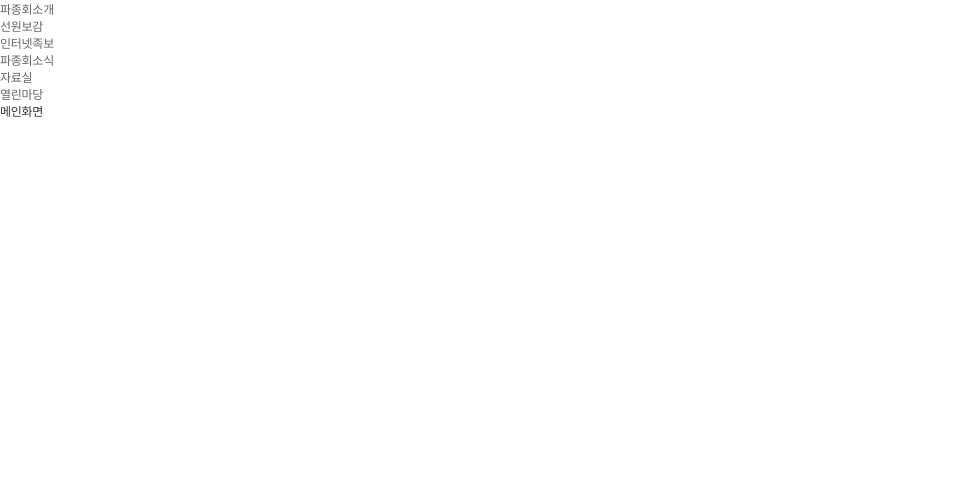
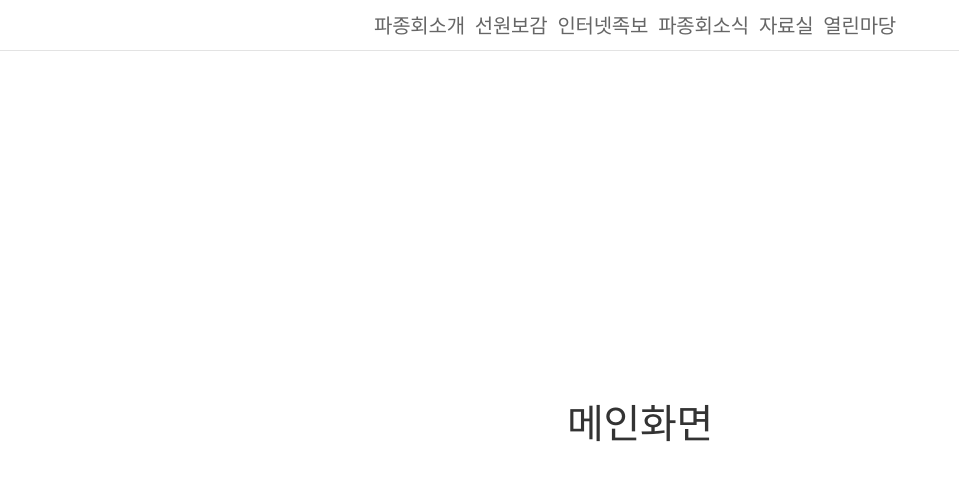
Before and after one commit to bskgo88/myroot, a Vue app: page / in a window 1280 px wide. Shown: the top 480 px of the page, without its empty margins (0-959 px from the left). Built offline with nearby package versions, Linux system fonts and the light colour scheme.

Commit message:
중간 저장

```diff
--- a/src/App.vue
+++ b/src/App.vue
@@ -1,5 +1,5 @@
 <template>
-  <Header/>
+  <Header class="hddd"/>
   <router-view />
 </template>
 
--- a/src/assets/scss/custom.scss
+++ b/src/assets/scss/custom.scss
@@ -1 +1,13 @@
-.hello {display:flex; justify-content:center; align-items:center;}
+#header {
+	display:flex; width:100%; border-bottom:1px solid #e3e3e3;
+	> ul {
+		display:flex; width:100%; justify-content:center; align-items:center;
+		li {
+			display:block; margin-right:10px;
+			a {display:block; font-size:20px; line-height:50px;}
+		}
+	}
+}
+
+#main {display:flex; width:100%; height:calc(100vh - 60px); font-size:40px; justify-content:center; align-items:center;}
+#subpage {display:flex; width:100%; height:calc(100vh - 60px); font-size:40px; justify-content:center; align-items:center;}
```
Also changed, not shown: src/components/MainPage.vue (line endings or trailing spaces).
